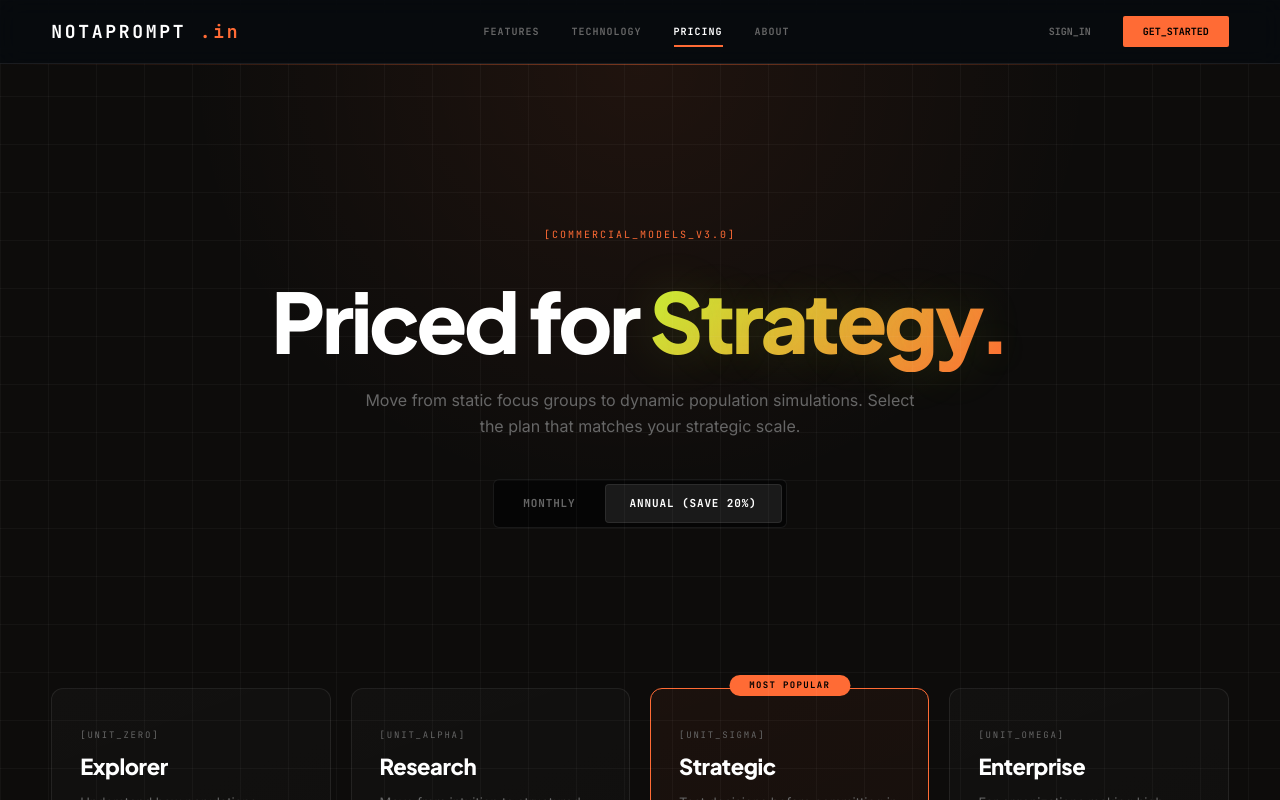
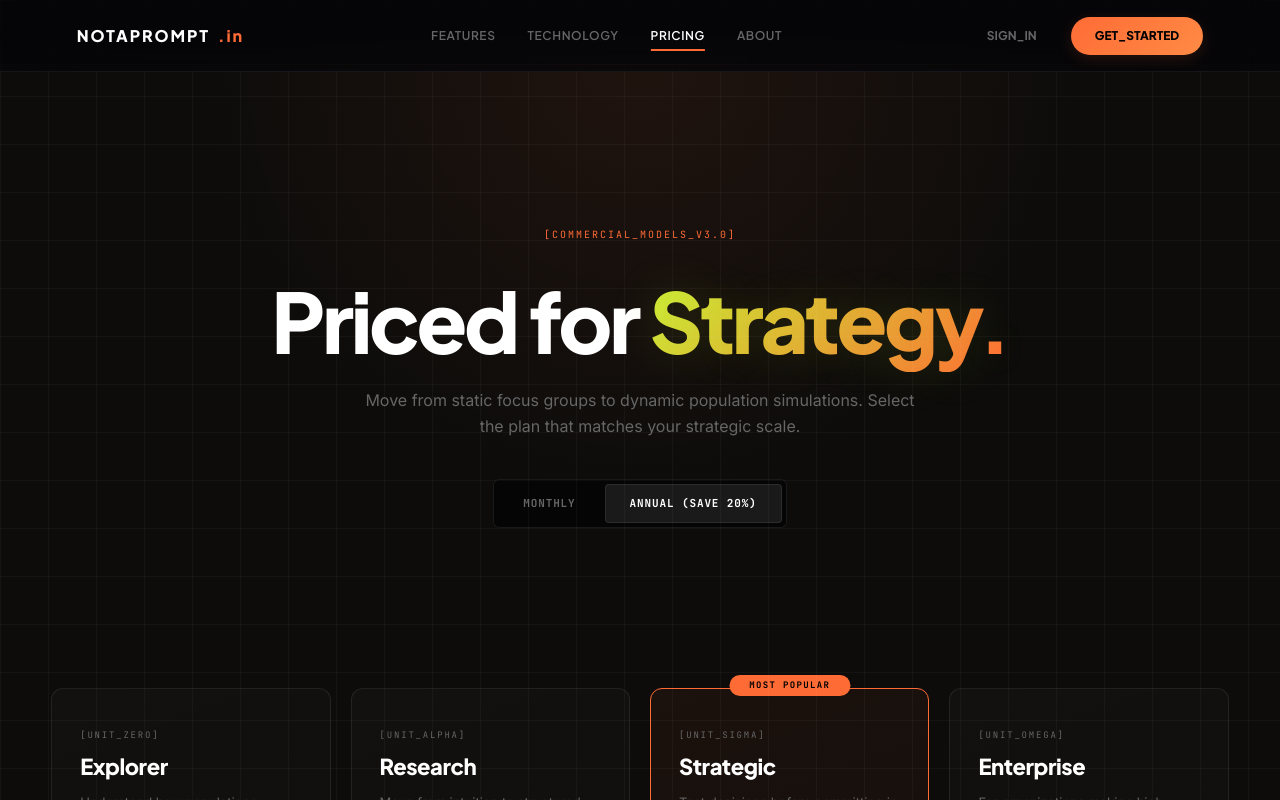
Before and after one commit to DEBAPALLAB/DIP, a Next.js app: page /pricing in a window 1280 px wide. Shown: the top 800 px of the page. Built offline with nearby package versions, Linux system fonts and the light colour scheme; no server answers; a web font is replaced by a local one.

Commit message:
fsdfasfds

```diff
--- a/app/globals.css
+++ b/app/globals.css
@@ -1870,17 +1870,26 @@ body::before {
 /* ─── Marketing Navbar ─── */
 .marketing-nav {
   position: fixed;
-  top: 0; /* Align to top */
+  top: 0;
   left: 0;
   right: 0;
+  height: 72px;
+  background: rgba(6, 7, 9, 0.7);
+  backdrop-filter: blur(20px);
+  -webkit-backdrop-filter: blur(20px);
+  border-bottom: 1px solid rgba(255, 255, 255, 0.06);
+  z-index: 100;
+  display: flex;
+  align-items: center;
+  padding: 0 6vw;
+  transition: all 0.3s ease;
+}
+
+.marketing-nav.nav-scrolled {
+  background: rgba(6, 7, 9, 0.85);
   height: 64px;
-  background: rgba(8, 12, 16, 0.8);
-  backdrop-filter: blur(12px);
-  border-bottom: 1px solid var(--border);
-  z-index: 100;
-  display: flex;
-  align-items: center;
-  padding: 0 4vw;
+  border-bottom: 1px solid rgba(255, 255, 255, 0.08);
+  box-shadow: 0 10px 30px rgba(0, 0, 0, 0.3);
 }
 
 .nav-container {
@@ -1893,16 +1902,20 @@ body::before {
 }
 
 .nav-logo {
-  font-family: var(--mono);
-  font-size: 18px;
+  font-family: 'Plus Jakarta Sans', sans-serif;
+  font-size: 16px;
   font-weight: 800;
   color: var(--bright);
   text-decoration: none;
-  letter-spacing: 0.15em;
+  letter-spacing: 0.12em;
+  display: flex;
+  align-items: center;
+  gap: 8px;
 }
 
 .logo-dot {
   color: var(--orange);
+  font-weight: 900;
 }
 
 .nav-links {
@@ -1911,28 +1924,35 @@ body::before {
 }
 
 .nav-links a {
-  font-family: var(--mono);
-  font-size: 10px;
-  font-weight: 700;
+  font-family: 'Plus Jakarta Sans', sans-serif;
+  font-size: 12px;
+  font-weight: 600;
   color: var(--muted);
   text-decoration: none;
-  letter-spacing: 0.1em;
+  letter-spacing: 0.05em;
   transition: all 0.2s ease;
   position: relative;
+  padding: 6px 0;
 }
 
 .nav-links a:hover, .nav-links a.active {
   color: var(--bright);
 }
 
-.nav-links a.active::after {
+.nav-links a::after {
   content: "";
   position: absolute;
-  bottom: -8px;
-  left: 0;
-  width: 100%;
+  bottom: 0;
+  left: 50%;
+  width: 0;
   height: 2px;
   background: var(--orange);
+  transition: all 0.25s ease;
+  transform: translateX(-50%);
+}
+
+.nav-links a:hover::after, .nav-links a.active::after {
+  width: 100%;
 }
 
 .nav-actions {
@@ -1942,12 +1962,12 @@ body::before {
 }
 
 .btn-ghost-nav {
-  font-family: var(--mono);
-  font-size: 10px;
+  font-family: 'Plus Jakarta Sans', sans-serif;
+  font-size: 12px;
   font-weight: 700;
   color: var(--muted);
   text-decoration: none;
-  padding: 8px 16px;
+  padding: 8px 18px;
   transition: all 0.2s ease;
 }
 
@@ -1956,15 +1976,19 @@ body::before {
 }
 
 .btn-primary-nav {
-  font-family: var(--mono);
-  font-size: 10px;
-  font-weight: 700;
-  color: #000;
-  background: var(--orange);
+  font-family: 'Plus Jakarta Sans', sans-serif;
+  font-size: 12px;
+  font-weight: 800;
+  color: #000 !important;
+  background: linear-gradient(135deg, var(--orange) 0%, #ff8b45 100%);
   text-decoration: none;
-  padding: 8px 20px;
-  border-radius: 2px;
-  transition: all 0.2s ease;
+  padding: 10px 24px;
+  border-radius: 99px;
+  box-shadow: 0 4px 15px rgba(255, 107, 53, 0.15);
+  transition: all 0.3s cubic-bezier(0.16, 1, 0.3, 1);
+  display: inline-flex;
+  align-items: center;
+  justify-content: center;
 }
 
 .btn-primary-nav:hover {
```
